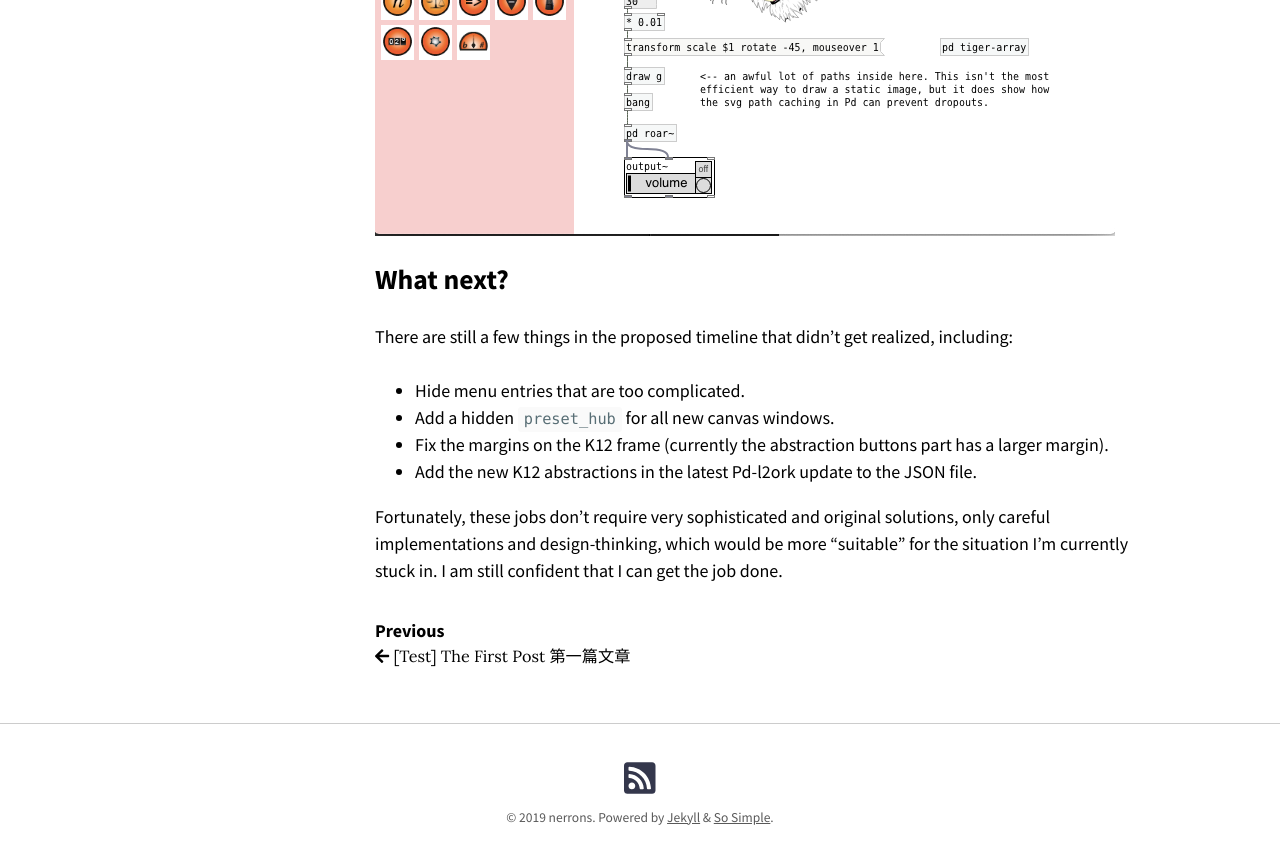
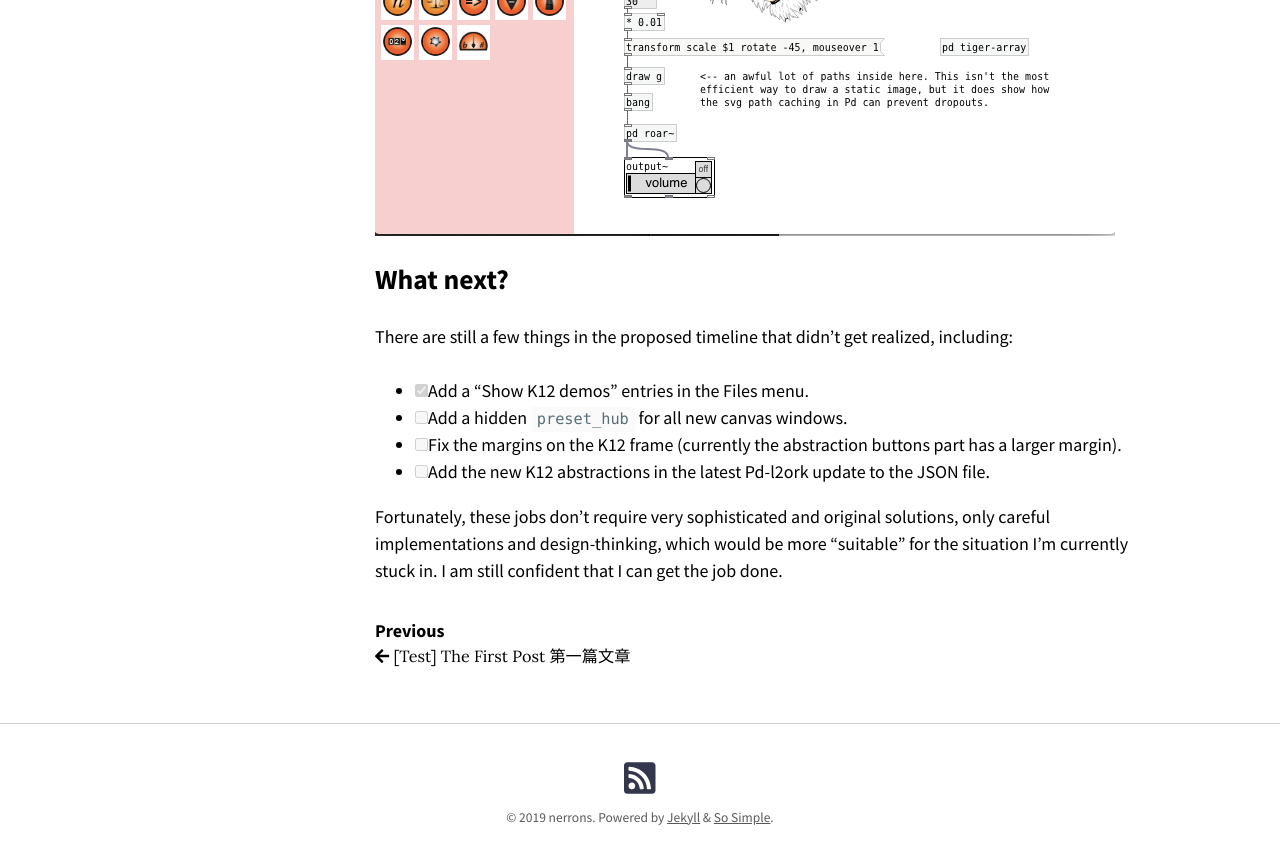
Before and after one commit to nerrons/nerrons.github.io, a Jekyll site: the page built from _posts/2019-06-17-gsoc-report-1.md, in a window 1280 px wide and 900 px high, scrolled down 1943 px. Shown: the top 864 px of the window. Built offline with Jekyll 4.4.1, drawn with Linux system fonts in a browser that asks for light colours; nearby versions of some CDN libraries.

Commit message:
add checkbox for tasks

```diff
--- a/_posts/2019-06-17-gsoc-report-1.md
+++ b/_posts/2019-06-17-gsoc-report-1.md
@@ -54,10 +54,10 @@ to see the margins.
 ## What next?
 There are still a few things in the proposed timeline that didn't get realized, including:
 
-+ Hide menu entries that are too complicated.
-+ Add a hidden `preset_hub` for all new canvas windows.
-+ Fix the margins on the K12 frame (currently the abstraction buttons part has a larger margin).
-+ Add the new K12 abstractions in the latest Pd-l2ork update to the JSON file.
++ [X] Add a "Show K12 demos" entries in the Files menu.
++ [ ] Add a hidden `preset_hub` for all new canvas windows.
++ [ ] Fix the margins on the K12 frame (currently the abstraction buttons part has a larger margin).
++ [ ] Add the new K12 abstractions in the latest Pd-l2ork update to the JSON file.
 
 Fortunately, these jobs don't require very sophisticated and original solutions, only careful
 implementations and design-thinking, which would be more "suitable" for the situation I'm currently stuck
```
